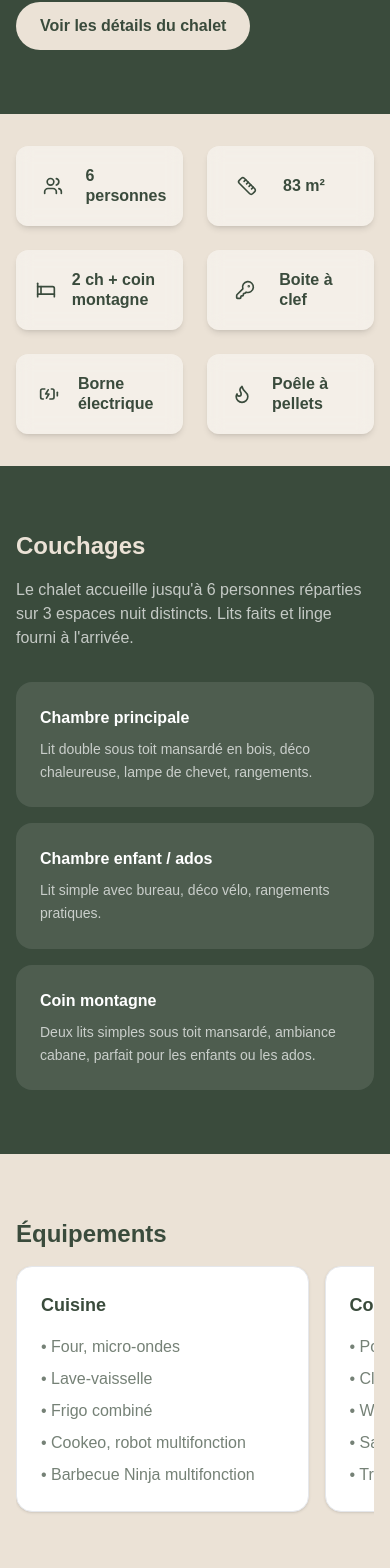
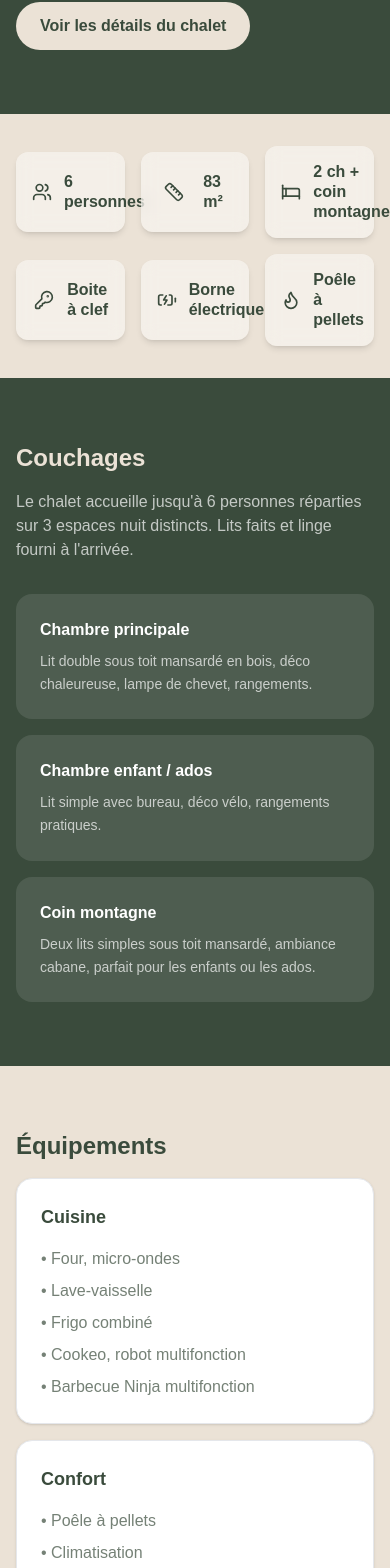
Before and after one commit to alexisgruny/chalet-site, a Next.js app: page /chalet in a window 390 px wide. Shown: the part 1477-3045 px from the top of the page. Built offline with nearby package versions, Linux system fonts and the light colour scheme.

Commit message:
revert + changement feature bar

```diff
--- a/src/components/section/equipements.tsx
+++ b/src/components/section/equipements.tsx
@@ -9,7 +9,7 @@ export default function Equipements() {
           Équipements
         </h2>
 
-        <div className="flex gap-4 overflow-x-auto pb-2 md:grid md:grid-cols-2 md:overflow-visible md:pb-0 snap-x snap-mandatory">
+        <div className="grid gap-4 md:grid-cols-2">
           <EquipCard
             title="Cuisine"
             items={[
@@ -51,7 +51,7 @@ export default function Equipements() {
 
   function EquipCard({ title, items }: { title: string; items: string[] }) {
     return (
-      <div className="card flex-shrink-0 w-[75vw] sm:w-[55vw] md:w-auto snap-start">
+      <div className="card">
         <h3 className="card-title">{title}</h3>
         <ul className="card-list">
           {items.map((t) => (
--- a/src/components/section/featuresBar.tsx
+++ b/src/components/section/featuresBar.tsx
@@ -25,7 +25,7 @@ export default function FeaturesBar() {
   return (
     <section className="bg-[#EBE2D6] py-8">
       <div className="container-section">
-        <div className="grid grid-cols-2 sm:grid-cols-3 gap-6 place-items-center">
+        <div className="grid grid-cols-3 gap-4 place-items-center">
             {features.map(({ label, icon: Icon }) => (
               <div
                 key={label}
```
